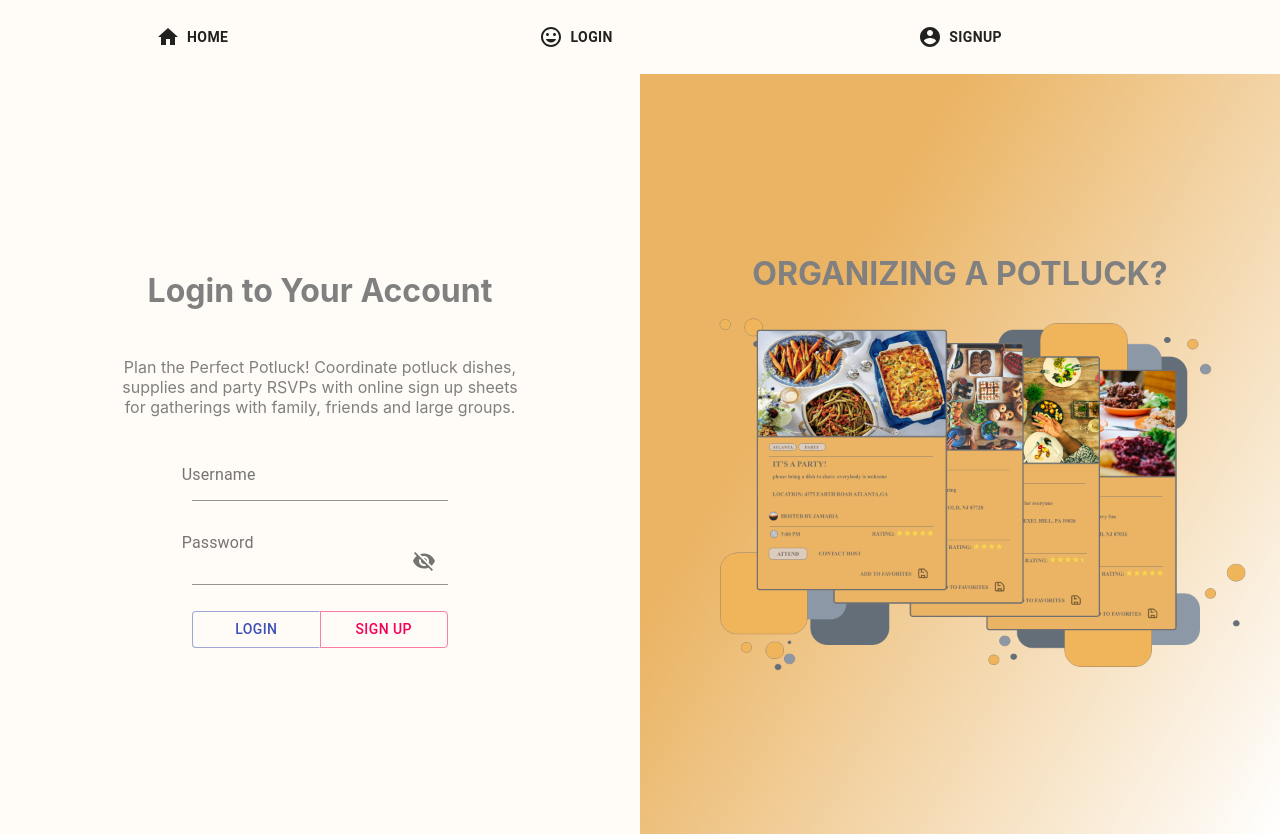
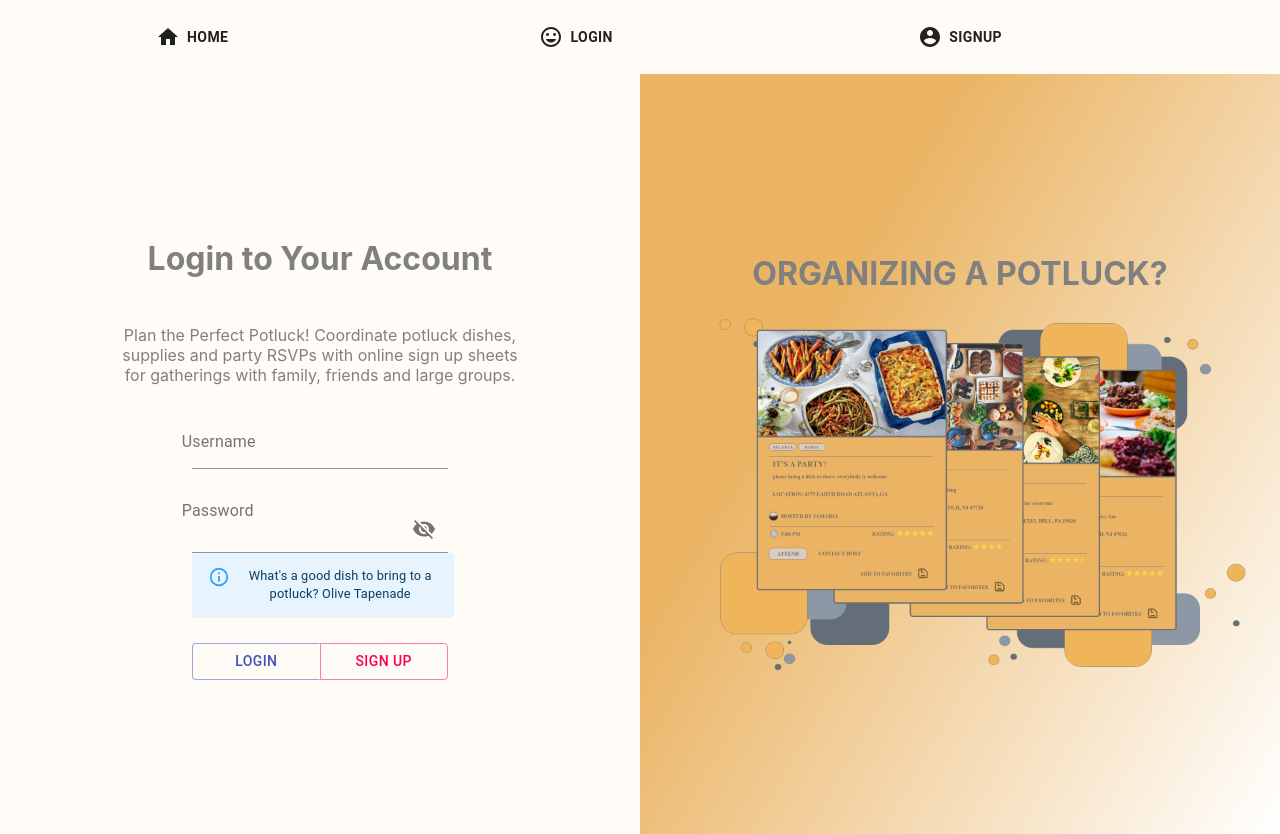
Before and after one commit to bw-potluck-planner-01/frontend, a React (Create React App) app: page /login in a window 1280 px wide. Built offline with nearby package versions, Linux system fonts and the light colour scheme.

Commit message:
extra stuff

```diff
--- a/src/components/Login.js
+++ b/src/components/Login.js
@@ -44,6 +44,13 @@ const Login = (props) => {
       margin: "0% auto",
       padding: "0% auto",
       marginTop: "1%",
+    },
+    alert2: {
+      width: "90%",
+      textAlign: "center",
+      margin: "0% auto",
+      fontSize: "80%",
+      padding: "0% auto",
     },
     info: {
       display: "flex",
@@ -178,6 +185,11 @@ const Login = (props) => {
                               </material.IconButton>
                             }
                           />
+                          <Alert className={classes.alert2} severity="info">
+                            {`What's a good dish to bring to a potluck? ${
+                              mealList[Math.floor(Math.random() * 12)]
+                            }`}
+                          </Alert>
                           <material.ButtonGroup>
                             <material.Button
                               id="login"
@@ -225,3 +237,18 @@ const Login = (props) => {
   );
 };
 export default connect(mapStateToProps, { LoginAction })(Login);
+
+const mealList = [
+  "Olive Tapenade",
+  "Pizza Stuffed Mushrooms",
+  "Cheese Ball Antipasto",
+  "Apple &amp; Brie Crostini with Hot Honey ",
+  "Rainbow Pasta Salad",
+  "Pineapple Salsa",
+  "Shrimp Remoulade Lettuce Cups",
+  "Sheet Pan Pizza",
+  "Mediterranean Mezze Platter",
+  "Epic Beef Nachos Supreme (Better Than Taco Bell)",
+  "Rotel Dip (Loaded Velveeta Cheese Dip)",
+  "Champagne Punch",
+];
```
